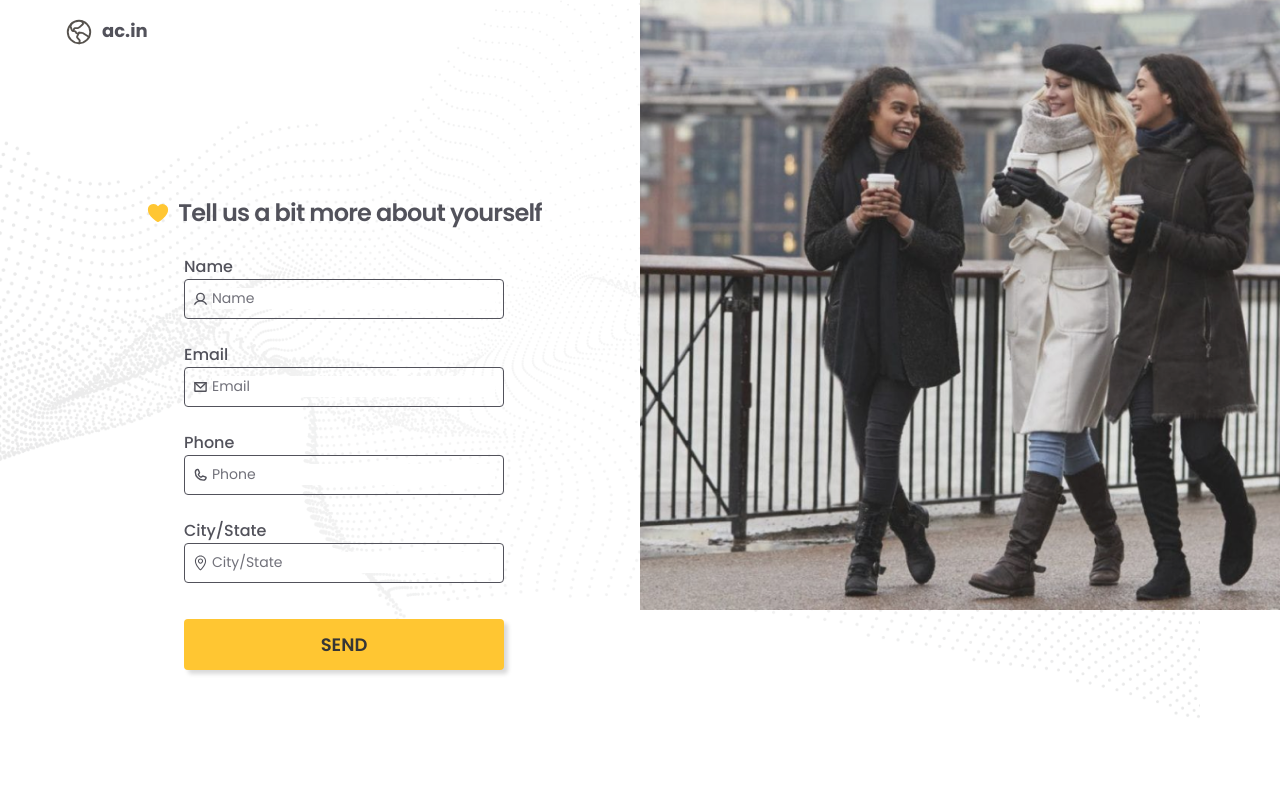
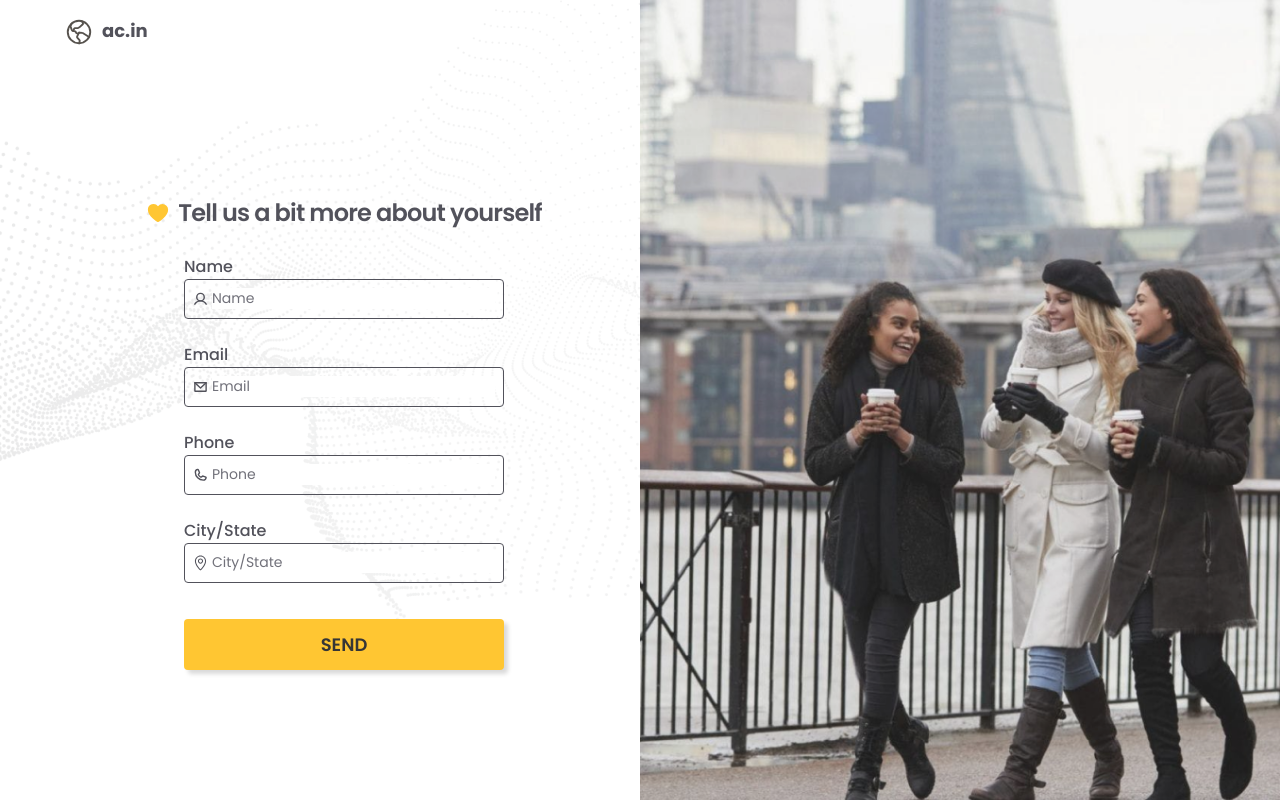
Before and after one commit to mmanaclara/ac-in-vue, a Vue app: page /personal-info in a window 1280 px wide. Built offline with nearby package versions, Linux system fonts and the light colour scheme.

Commit message:
fixing image position

```diff
--- a/src/pages/PagePersonalInfo.vue
+++ b/src/pages/PagePersonalInfo.vue
@@ -106,7 +106,7 @@
     <div>
       <img
         src="/images/three-women-walking-in-a-cold-day.png"
-        class="object-fit hidden absolute lg:-top-[30%] lg:overflow-hidden lg:right-0 lg:w-1/2 lg:block"
+        class="object-cover img-container h-screen hidden absolute lg:overflow-hidden lg:right-0 lg:w-1/2 lg:block"
         alt=""
       />
     </div>
@@ -155,6 +155,9 @@ const handleSubmitForm = async () => {
 </script>
 
 <style scoped>
+body {
+  overflow: hidden;
+}
 .input-box:focus-within {
   outline: 2px solid rgb(255, 198, 50);
 }
@@ -162,4 +165,10 @@ const handleSubmitForm = async () => {
 .input-box:focus-within svg {
   color: rgb(255, 198, 50);
 }
+
+.img-container {
+  top: 50%;
+  left: 50%;
+  transform: translate(0%, -50%);
+}
 </style>
```
